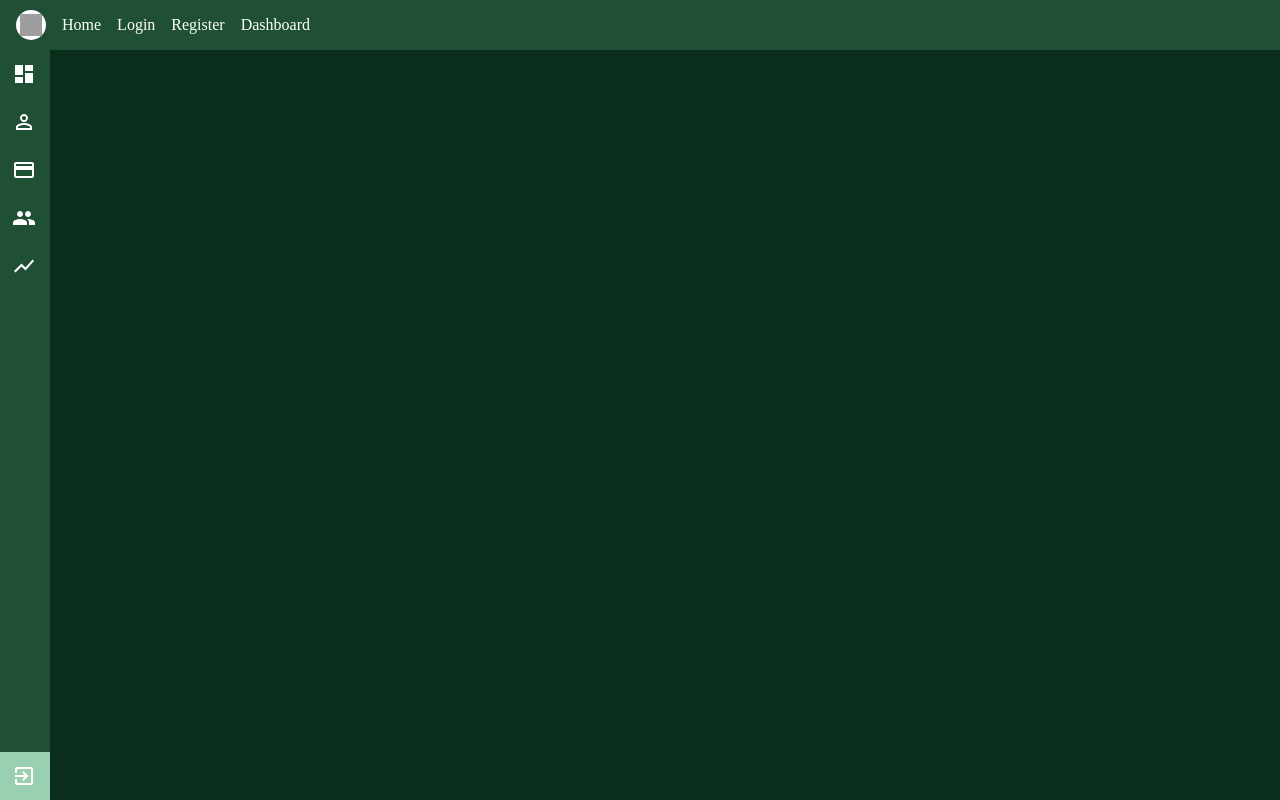
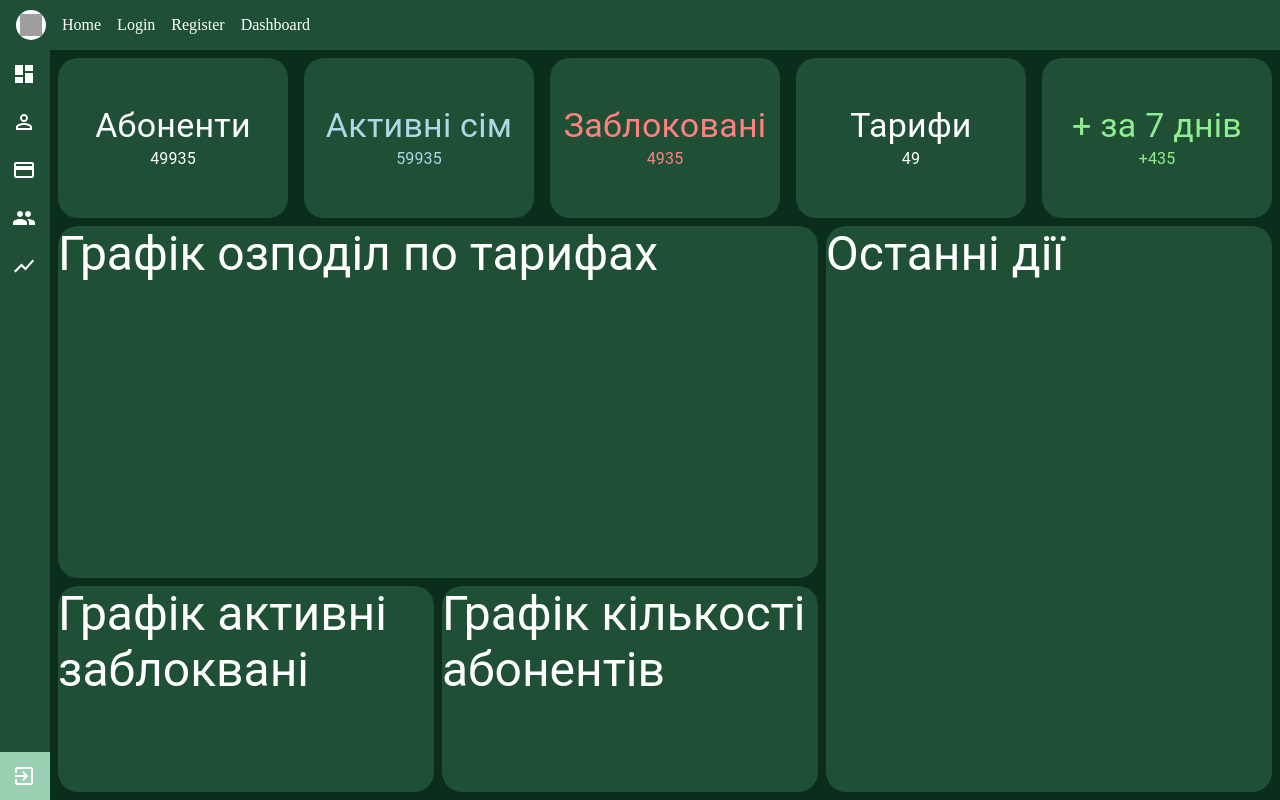
Before and after one commit to yarty777-Vdovichenko/kurs_work, a React (Create React App) app: page /srm/dashboard in a window 1280 px wide. Built offline with nearby package versions, Linux system fonts and the light colour scheme; grey boxes are pictures that could not be loaded.

Commit message:
Designed Dashboard and added ability to transport between pages

```diff
--- a/src/Components/RightPanel.tsx
+++ b/src/Components/RightPanel.tsx
@@ -1,15 +1,16 @@
 import { Avatar, Box, Drawer } from "@mui/material";
 import { Dashboard, CreditCard, Group, ShowChart, ExitToApp, PersonOutline } from "@mui/icons-material";
 import { useState } from "react";
+import { useNavigate } from "react-router-dom";
 
 export default function RightPanel({open,setOpen}:{open:boolean;setOpen:(value:boolean)=>void}) {
-
+ const navigate = useNavigate();
   const menuItems = [
-    { text: "Дашборд", icon: <Dashboard /> },
-    { text: "Користувачі", icon: <PersonOutline /> },
-    { text: "Тарифи", icon: <CreditCard /> },
-    { text: "Абоненти", icon: <Group /> },
-    { text: "Графіки", icon: <ShowChart /> },
+    { text: "Дашборд", icon: <Dashboard />,path:"dashboard" },
+    { text: "Користувачі", icon: <PersonOutline />,path:"users" },
+    { text: "Тарифи", icon: <CreditCard />,path:"abonents" },
+    { text: "Абоненти", icon: <Group />,path:"tarifs" },
+    { text: "Графіки", icon: <ShowChart /> ,path:"charts"},
   ];
 
   return (
@@ -40,6 +41,9 @@ export default function RightPanel({open,setOpen}:{open:boolean;setOpen:(value:b
       <Box>
         {menuItems.map((item) => (
           <Box
+            onClick={() => {
+              navigate(item.path);
+            }}
             key={item.text}
             sx={{
               display: "flex",
@@ -52,7 +56,7 @@ export default function RightPanel({open,setOpen}:{open:boolean;setOpen:(value:b
             <Box sx={{ display: "flex", color: "white", minWidth: 40, justifyContent: "center" }}>
               {item.icon}
             </Box>
-            {open && <Box sx={{ marginLeft: 2,fontSize:18}}>{item.text}</Box>}
+            {open && <Box sx={{ marginLeft: 2,fontSize:18,transition:"0.3s"}}>{item.text}</Box>}
           </Box>
         ))}
       </Box>
--- a/src/Pages/Dashboard.tsx
+++ b/src/Pages/Dashboard.tsx
@@ -1,14 +1,64 @@
-import { Box, Button, Typography } from '@mui/material';
+import { Box, Button, Stack, Typography } from '@mui/material';
+import { useState } from 'react';
 
 export default function Dashboard() {
+const [data,setData]=useState([
+  {name:"Абоненти",number:"49935",color:"white"},
+  {name:"Активні сім",number:"59935",color:"lightBlue"},
+  {name:"Заблоковані",number:"4935",color:"#FF8181"},
+  {name:"Тарифи",number:"49",color:"white"},
+  {name:"+ за 7 днів",number:"+435",color:"lightGreen"},
+])
+
   return (
     <>
       <Box sx={{
         minHeight:"calc(100vh - 50px)",
         minWidth:"100vh",
-        backgroundColor:"#0B2E1C"
+        backgroundColor:"#0B2E1C",
+        display:'flex',
+        flexDirection:"column",
+        gap:1,
+        py:1,
       }}>
-
+        <Box sx={{
+          display:"flex",
+        }}>
+          {data.map(dat => (
+            <Box key={dat.name} sx={{
+              height:"160px",
+              width:"20%",
+              borderRadius:"20px",
+              backgroundColor:"#1F4F34",
+              display:'flex',
+              flexDirection:"column",
+              alignItems:"center",
+              justifyContent:"center",
+              mx:1
+            }}>
+              <Typography variant='h4' sx={{color:dat.color}}>{dat.name}</Typography>
+              <Typography variant='body1' sx={{color:dat.color}}>{dat.number}</Typography>
+            </Box>
+          ))}
+        </Box>
+        <Box sx={{display:"flex",flexDirection:"row",gap:1,flex:1,px:1}}>
+          <Box sx={{flex:0.63,display:'flex',flexDirection:"column",gap:1}}>
+            <Box sx={{flex:0.63, backgroundColor:"#1F4F34",borderRadius:"20px"}}>
+              <Typography variant='h3' sx={{color:"white"}}>Графік озподіл по тарифах</Typography>
+            </Box>
+            <Box sx={{flex:0.37,display:'flex',gap:1}}>
+              <Box sx={{flex:0.5, backgroundColor:"#1F4F34",borderRadius:"20px"}}>
+                <Typography variant='h3' sx={{color:"white"}}>Графік активні заблоквані</Typography>
+              </Box>
+              <Box sx={{flex:0.5, backgroundColor:"#1F4F34",borderRadius:"20px"}}>
+                <Typography variant='h3' sx={{color:"white"}}>Графік кількості абонентів</Typography>
+              </Box>
+            </Box>
+          </Box>
+          <Box sx={{flex:0.37, backgroundColor:"#1F4F34",borderRadius:"20px"}}>
+            <Typography variant='h3' sx={{color:"white"}}>Останні дії</Typography>
+          </Box>
+        </Box>
       </Box>
     </>
   );
```
